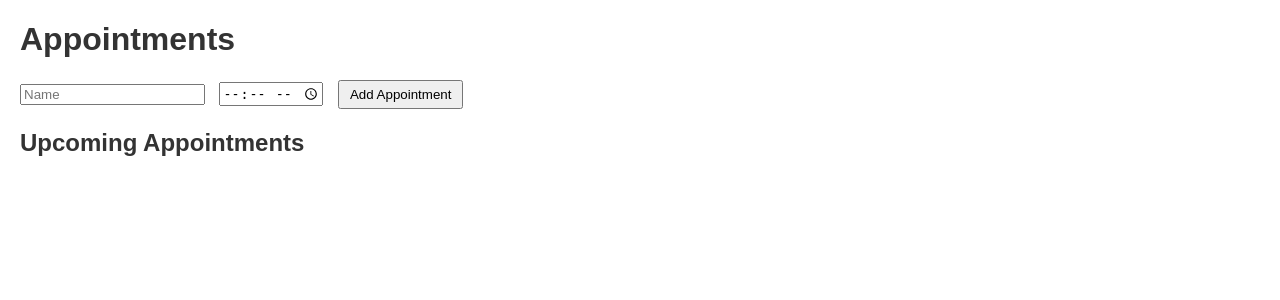
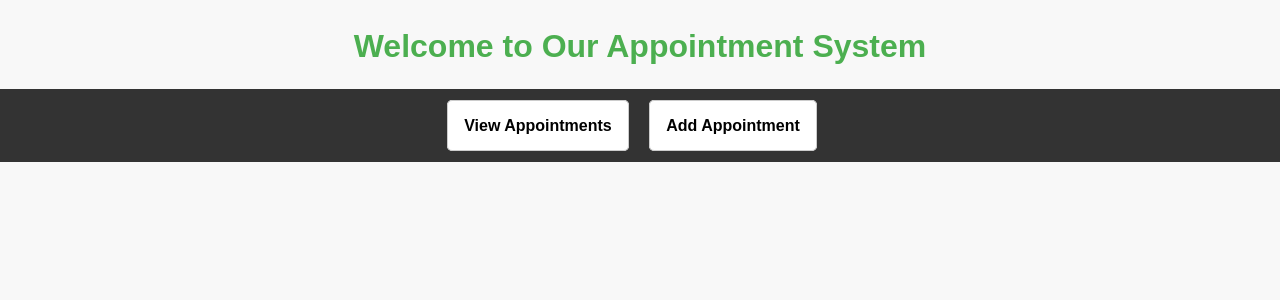
Before and after one commit to Benjirede/Appointment-App, a Flask app: page / in a window 1280 px wide. Shown: the top 300 px of the page. Run offline with Flask 3, Linux system fonts and the light colour scheme.

Commit message:
feat(app): implemented new features and pages

```diff
--- a/app.py
+++ b/app.py
@@ -1,20 +1,49 @@
-from flask import Flask, render_template, request
-from appointments import get_appointments, add_appointment
+from flask import Flask, render_template, request, redirect, url_for, flash
+from appointments import read_appointments, write_appointment, is_time_valid, is_slot_available
+from datetime import datetime
 
 app = Flask(__name__)
+app.secret_key = 'your_secret_key'  # Required for session handling (flashing messages)
 
 @app.route('/')
-def index():
-    appointments = get_appointments()
-    return render_template('index.html', appointments=appointments)
+def home():
+    return render_template('home.html')
 
-@app.route('/add', methods=['POST'])
-def add():
-    name = request.form.get('name')
-    time = request.form.get('time')
-    if name and time:
-        add_appointment(name, time)
-    return index()
+@app.route('/appointments', methods=['GET'])
+def view_appointments():
+    appointments = read_appointments()
+    return render_template('view_appointments.html', appointments=appointments)
+
+@app.route('/appointments/add', methods=['GET'])
+def add_appointment_form():
+    return render_template('add_appointment.html')
+
+@app.route('/appointments/add', methods=['POST'])
+def add_appointment():
+    name = request.form['name']
+    date = request.form['date']
+    time = request.form['time']
+
+    # Validate 15-minute intervals and availability
+    if not is_time_valid(time):
+        flash("Invalid time. Appointments must be on the hour, 15, 30, or 45 past.")
+        return redirect(url_for('add_appointment_form'))
+
+    if not is_slot_available(date, time):
+        flash("This time slot is already occupied. Please choose another time.")
+        return redirect(url_for('add_appointment_form'))
+
+    # If valid, write the appointment
+    write_appointment(name, date, time)
+    return redirect(url_for('view_appointments'))
+
+@app.template_filter('format_time')
+def format_time(value):
+    try:
+        time_object = datetime.strptime(value, "%H:%M")
+        return time_object.strftime("%I:%M %p")
+    except ValueError:
+        return value
 
 if __name__ == '__main__':
     app.run(debug=True)
--- /dev/null
+++ b/appointments.csv
@@ -0,0 +1,4 @@
+id,name,date,time
+58f69e18-d7d7-4fcd-ad68-6a623358fe59,Ben Palmer,2024-11-18,09:30
+c9559070-b8f4-4bfe-a48a-271d7a0d701e,Ben,2024-11-22,12:51
+5fca1a80-32c6-437a-aae0-ca64a93a9d0f,Bob,2024-11-09,09:30
--- a/appointments.py
+++ b/appointments.py
@@ -1,8 +1,41 @@
-# Placeholder for in-memory appointments
-appointments_list = []
+import csv
+import os
+import uuid
+from datetime import datetime
 
-def get_appointments():
-    return appointments_list
+CSV_FILE = 'appointments.csv'
 
-def add_appointment(name, time):
-    appointments_list.append({'name': name, 'time': time})
+# Initialize CSV and ensure headers are present
+def initialize_csv():
+    if not os.path.isfile(CSV_FILE):
+        with open(CSV_FILE, mode='w', newline='') as file:
+            writer = csv.writer(file)
+            writer.writerow(['id', 'name', 'date', 'time'])
+
+def read_appointments():
+    with open(CSV_FILE, mode='r') as file:
+        reader = csv.DictReader(file)
+        appointments = list(reader)
+    return appointments
+
+def write_appointment(name, date, time):
+    with open(CSV_FILE, mode='a', newline='') as file:
+        writer = csv.writer(file)
+        appointment_id = str(uuid.uuid4())
+        writer.writerow([appointment_id, name, date, time])
+
+def is_time_valid(time):
+    """Ensure the time is at a 15-minute interval."""
+    time_object = datetime.strptime(time, "%H:%M")
+    valid_minutes = {0, 15, 30, 45}
+    return time_object.minute in valid_minutes
+
+def is_slot_available(date, time):
+    """Verify if the date and time slot is free."""
+    appointments = read_appointments()
+    return not any(
+        appointment['date'] == date and appointment['time'] == time
+        for appointment in appointments
+    )
+
+initialize_csv()
--- a/static/style.css
+++ b/static/style.css
@@ -1,32 +1,135 @@
+/* Universal styles */
 body {
     font-family: Arial, sans-serif;
-    margin: 20px;
-}
-
-h1, h2 {
+    margin: 0;
+    padding: 0;
+    line-height: 1.6;
+    background-color: #f8f8f8;
     color: #333;
 }
 
-form {
-    margin-bottom: 20px;
+.flashes {
+    list-style: none;
+    padding: 1rem;
+    background-color: #f8d7da;
+    color: #721c24;
+    border: 1px solid #f5c6cb;
+    border-radius: 5px;
+    margin-bottom: 1rem;
 }
 
-input {
-    margin-right: 10px;
+.flashes li {
+    margin-bottom: .5rem;
 }
 
-button {
-    padding: 5px 10px;
+/* Container for overall layout */
+.container {
+    max-width: 800px;
+    margin: auto;
+    overflow: hidden;
+    padding: 0 2rem;
+    text-align: center;
 }
 
-ul {
-    list-style-type: none;
+/* Header styling */
+h1, h2 {
+    color: #4CAF50;
+    margin-bottom: 1rem;
+    text-align: center;
+}
+
+/* Navigation styles */
+nav {
+    background-color: #333;
+    color: #fff;
+    padding: 0.5rem 0;
+    text-align: center;
+}
+
+nav ul {
+    list-style: none;
     padding: 0;
 }
 
-li {
-    background: #f9f9f9;
-    padding: 10px;
-    margin-bottom: 5px;
-    border: 1px solid #ddd;
+nav ul li {
+    display: inline;
+    margin-right: 1rem;
 }
+
+nav ul li a {
+    color: #000000;
+    text-decoration: none;
+    font-weight: bold;
+}
+
+nav ul li a:hover {
+    color: #ddd;
+}
+
+/* Form styling */
+form {
+    background: #fff;
+    padding: 2rem;
+    margin-bottom: 2rem;
+    border-radius: 5px;
+}
+
+form input[type="text"],
+form input[type="date"],
+form input[type="time"] {
+    width: 100%;
+    padding: 1rem;
+    margin-bottom: 1rem;
+    border: 1px solid #ccc;
+    border-radius: 4px;
+    box-sizing: border-box;
+}
+
+form button {
+    background-color: #4CAF50;
+    color: white;
+    padding: 1rem;
+    width: 100%;
+    border: none;
+    border-radius: 4px;
+    cursor: pointer;
+    font-size: 1rem;
+}
+
+form button:hover {
+    background-color: #45a049;
+}
+
+/* Appointment list */
+ul {
+    list-style: none;
+    padding: 0;
+}
+
+ul li {
+    background: #fff;
+    padding: 1rem;
+    margin-bottom: 1rem;
+    border-radius: 5px;
+    border: 1px solid #ccc;
+}
+
+a {
+    color: #4CAF50;
+    text-decoration: none;
+    font-weight: bold;
+}
+
+a:hover {
+    text-decoration: underline;
+}
+
+.footer {
+    padding: 1rem;
+    text-align: center;
+    background-color: #333;
+    color: #fff;
+    position: fixed;
+    bottom: 0;
+    width: 100%;
+}
--- /dev/null
+++ b/templates/home.html
@@ -0,0 +1,18 @@
+<!DOCTYPE html>
+<html lang="en">
+<head>
+    <meta charset="UTF-8">
+    <meta name="viewport" content="width=device-width, initial-scale=1.0">
+    <link rel="stylesheet" href="{{ url_for('static', filename='style.css') }}">
+    <title>Home</title>
+</head>
+<body>
+    <h1>Welcome to Our Appointment System</h1>
+    <nav>
+        <ul>
+            <li><a href="{{ url_for('view_appointments') }}">View Appointments</a></li>
+            <li><a href="{{ url_for('add_appointment_form') }}">Add Appointment</a></li>
+        </ul>
+    </nav>
+</body>
+</html>
--- a/templates/index.html
+++ b/templates/view_appointments.html
@@ -7,18 +7,12 @@
     <title>Appointments</title>
 </head>
 <body>
-    <h1>Appointments</h1>
-    <form action="/add" method="post">
-        <input type="text" name="name" placeholder="Name" required>
-        <input type="time" name="time" required>
-        <button type="submit">Add Appointment</button>
-    </form>
-
-    <h2>Upcoming Appointments</h2>
+    <h1>Upcoming Appointments</h1>
     <ul>
         {% for appointment in appointments %}
-            <li>{{ appointment.name }} at {{ appointment.time }}</li>
+            <li>{{ appointment.name }} on {{ appointment.date }} at {{ appointment.time | format_time }}</li>
         {% endfor %}
     </ul>
+    <a href="{{ url_for('home') }}">Back to Home</a>
 </body>
 </html>
```
Also changed, not shown: templates/add_appointment.html (added, +28 -0 lines).
